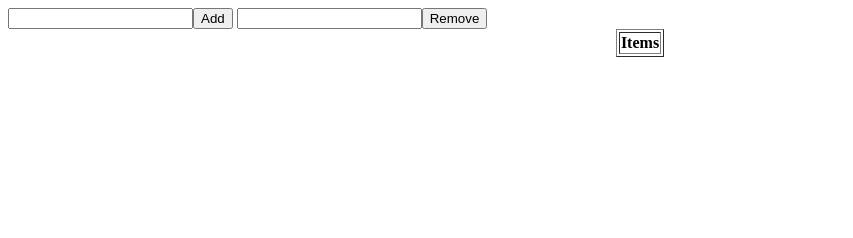
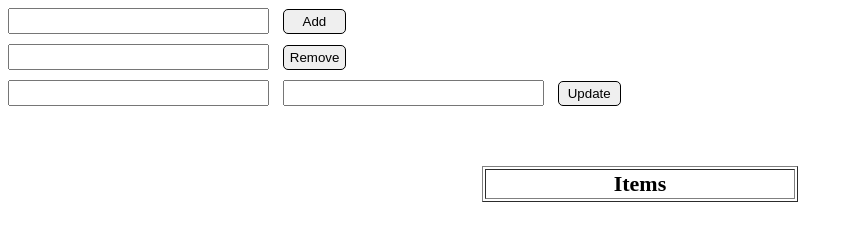
Before and after one commit to iamanshkevadiya/JavaScript, a plain HTML site: page Ch-12/index.html in a window 1280 px wide. Shown: the whole page, without its empty margins (0-853 px from the left). Drawn offline with Linux system fonts and the light colour scheme.

Commit message:
Add files via upload

```diff
--- a/Ch-12/12-1.js
+++ b/Ch-12/12-1.js
@@ -1,10 +1,10 @@
-let myItems = Array();
+let myitem=Array();
 
 function addItem() {
     let val = document.getElementById('inp-item').value;
 
-    myItems.push(val);
-
+    myitem.push(val);
+    console.log(myitem);
     let table = document.getElementById("table");
     let tr = document.createElement("tr");
     let td = document.createElement("td");
@@ -15,18 +15,24 @@ function addItem() {
 
 }
 
-function remItem(button){
-    let val2 = document.getElementById('rem-item').value;
+function removeItems(){
+    let val1= document.getElementById('rem-item').value;
+    let row = document.getElementById(val1);
+    row.remove();
+}
 
-    delete myItems[val2];
+function updateItem()
+{
+    let oldVal = document.getElementById('old-item').value;
+    let newVal = document.getElementById('new-item').value;
 
-    // let table = document.getElementById("table");
-    // let tr = document.removeChild("tr")
-    // let td = document.removeChild("td");
 
-    // td.innerHTML = val2;
-    // tr.append(td);
-    // table.append(tr);
+    let row = document.getElementById(oldVal);
+    row.id = newVal;
 
-    console.log(myItems);
+    let td = document.getElementById("td" + oldVal);
+
+    td.innerHTML = newVal;
+    td.id = "td" + newVal;
+
 }
--- a/Ch-12/index.html
+++ b/Ch-12/index.html
@@ -4,10 +4,20 @@
     <meta charset="UTF-8">
     <meta name="viewport" content="width=device-width, initial-scale=1.0">
     <title>Array & String</title>
+    <link rel="stylesheet" href="style.css">
+    <script src="12-1.js"></script>
 </head>
 <body>
-    <input type="text" id="inp-item"><button onclick="addItem()">Add</button>
-    <input type="text" id="rem-item"><button onclick="remItem(this)">Remove</button>
+    <div class="input-box">
+        <input type="text" id="inp-item"/>
+        <input type="button" class="btn" value="Add" onclick="addItem()"/>
+        <br/>
+        <input type="text" id="rem-item"/>
+        <input type="button" class="btn" value="Remove" onclick="removeItems()"/>
+        <br/>
+        <input type="text" id="old-item"/>
+        <input type="text" id="new-item"/>
+        <input type="button" class="btn" value="Update" onclick="updateItem()"/>
     <center>
         <table id="table" border="1">
             <tr>
@@ -16,5 +26,4 @@
         </table>
     </center>
 </body>
-<script src="12-1.js"></script>
 </html>
--- /dev/null
+++ b/Ch-12/style.css
@@ -0,0 +1,25 @@
+table {
+    width: 25%;
+    text-align: center;
+    margin-top: 50px;
+}
+table tr th{
+    font-size: 22px;
+}
+table tr td{
+    font-size: 18px;
+}
+
+input {
+    width: 20%;
+    height: 20px;
+    margin-right: 10px;
+    margin-bottom: 10px;
+}
+input.btn{
+    width: 5%;
+    height: 25px;
+    border: 1px solid black;
+    border-radius: 5px;
+    outline: none;
+}
```
